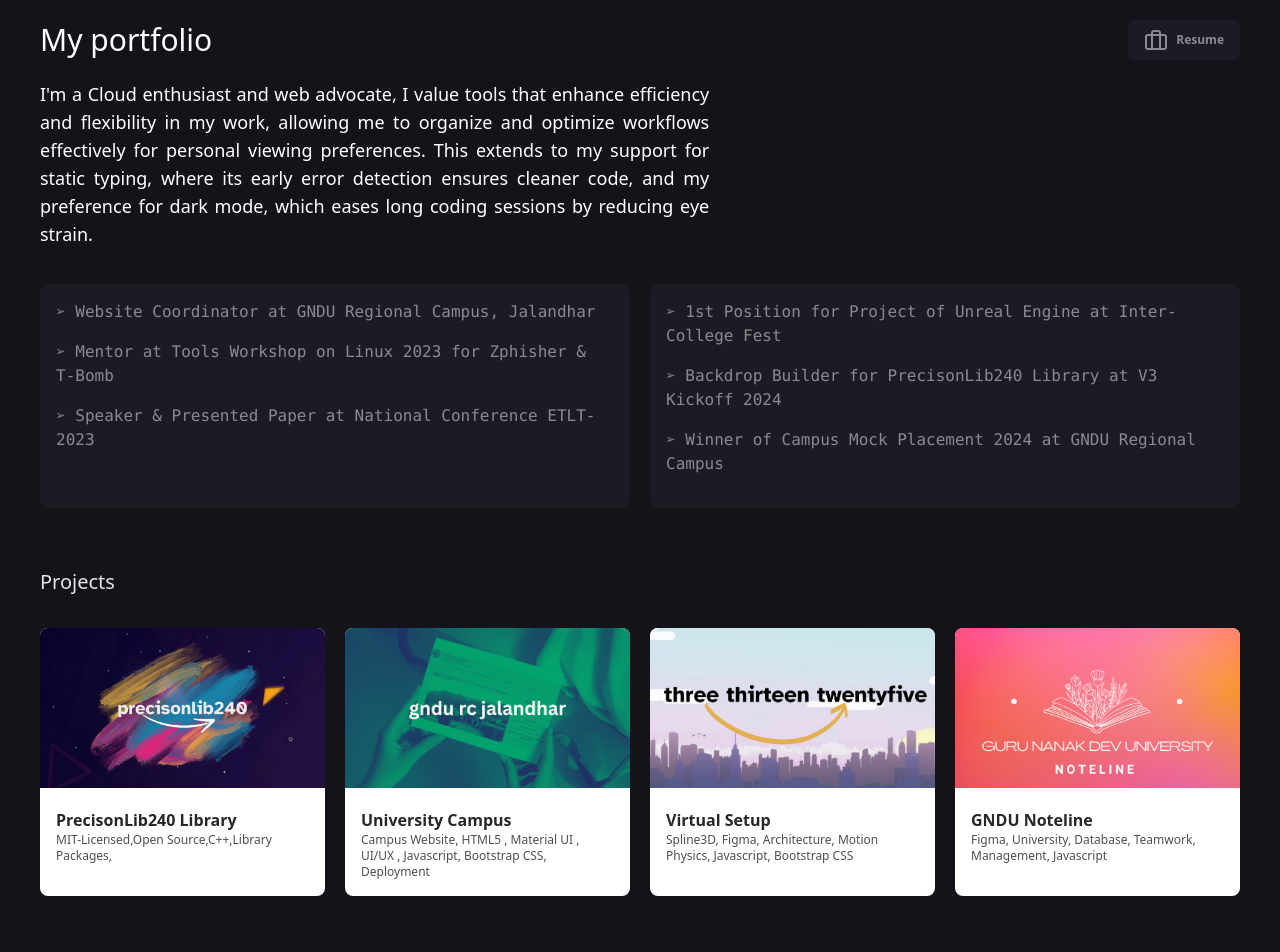
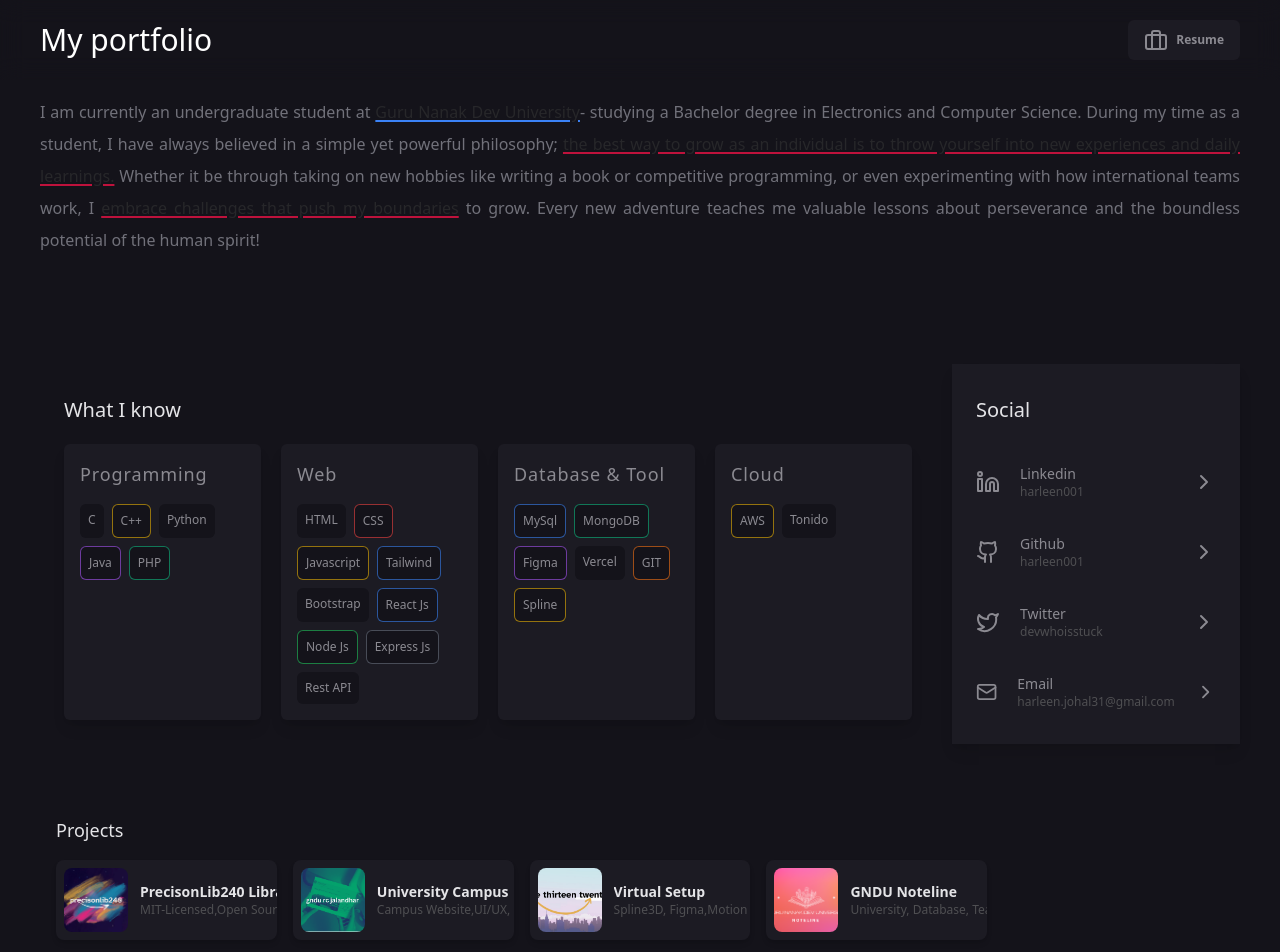
Before and after one commit to harleen001/pd, a Next.js app: page / in a window 1280 px wide. Shown: the top 952 px of the page. Built offline with nearby package versions, Linux system fonts and the light colour scheme.

Commit message:
final-change-25/02/25

```diff
--- a/src/app/page.tsx
+++ b/src/app/page.tsx
@@ -21,8 +21,9 @@
       <div className="flex flex-col gap-10 lg:px-10">
         {/* <Hero /> */}
         <AboutSection title="About" data={aboutsection} />
+        <MoreProjects title="Social" data={moreProjects} />
         <ProjectCardSection title="Projects" data={projectCard} />
-        <MoreProjects title="Social" data={moreProjects} />
+
 
         <CardSection title="Web" data={web3Cards} />
         <CardSection title="3D Model" data={threedCards} />
--- a/src/components/sections/AboutSection.tsx
+++ b/src/components/sections/AboutSection.tsx
@@ -1,6 +1,5 @@
 import { FC } from 'react';
 import { AboutsectionData } from '../utils/Data';
-
 
 interface AboutSectionProps {
     title: string;
@@ -11,29 +10,33 @@
 const AboutSection: FC<AboutSectionProps> = ({ title, version, data }) => {
     return (
         <section className="grid gap-5 p-5 md:p-0">
-        {/* Paragraph on top */}
-        <p className="mb-4 text-lg text-justify max-w-prose">{
-            "I'm a Cloud enthusiast and web advocate, I value tools that enhance efficiency and flexibility in my work, allowing me to organize and optimize workflows effectively for personal viewing preferences. This extends to my support for static typing, where its early error detection ensures cleaner code, and my preference for dark mode, which eases long coding sessions by reducing eye strain."}</p>
-
-      <div className="grid grid-cols-1 gap-5 md:grid-cols-2">
-  <div className="p-4 rounded-lg bg-cardPrimary">
-    <div className="mb-4 font-mono text-primary">➢ Website Coordinator at GNDU Regional Campus, Jalandhar</div>
-    <div className="mb-4 font-mono text-primary">➢ Mentor at Tools Workshop on Linux 2023 for Zphisher & T-Bomb</div>
-    <div className="mb-4 font-mono text-primary">➢ Speaker & Presented Paper at National Conference ETLT-2023</div>
-  </div>
-  <div className="p-4 rounded-lg bg-cardPrimary">
-    <div className="mb-4 font-mono text-primary">➢ 1st Position for Project of Unreal Engine at Inter-College Fest</div>
-    <div className="mb-4 font-mono text-primary">➢ Backdrop Builder for PrecisonLib240 Library at V3 Kickoff 2024</div>
-    <div className="mb-4 font-mono text-primary">➢ Winner of Campus Mock Placement 2024 at GNDU Regional Campus</div>
-  </div>
-</div>
+            {/* Paragraph on top */}
+            <p className="space-y-4 text-zinc-500 dark:text-slate-300">
+                <p className="my-4 leading-loose text-justify">
+                    I am currently an undergraduate student at {' '}
+                    <a
+                        className="font-medium underline transition duration-100 rounded-sm focusable text-zinc-800 decoration-blue-500 decoration-2 underline-offset-2 hover:text-blue-500 hover:decoration-sky-500/30 focus:text-blue-500 focus:ring-sky-500/40 dark:text-white dark:decoration-sky-400 dark:hover:text-sky-400 dark:hover:decoration-sky-400/30 dark:focus:text-sky-400 dark:focus:ring-sky-400/40"
+                        href="https://www.gndu.ac.in/"
+                        rel="noreferrer"
+                        target="_blank"
+                    >
+                        Guru Nanak Dev University
+                    </a>
+                    - studying a Bachelor degree in Electronics and Computer Science. During my time as
+                    a student, I have always believed in a simple yet powerful philosophy;&nbsp;
+                    <span className="font-medium underline transition duration-100 rounded-sm focusable text-zinc-800 decoration-rose-700 decoration-2 underline-offset-2 focus:text-blue-500 focus:ring-sky-500/40 dark:text-white dark:decoration-amber-400 dark:hover:decoration-amber-400/30 dark:focus:text-sky-400 dark:focus:ring-sky-400/40">
+                        the best way to grow as an individual is to throw yourself into new experiences and daily learnings.
+                    </span>
+                    &nbsp;Whether it be through taking on new hobbies like writing a book or competitive programming, or even experimenting with how international teams work, I&nbsp;
+                    <span className="font-medium underline transition duration-100 rounded-sm focusable text-zinc-800 decoration-rose-700 decoration-2 underline-offset-2 focus:text-blue-500 focus:ring-sky-500/40 dark:text-white dark:decoration-rose-400 dark:hover:decoration-rose-400/30 dark:focus:text-sky-400 dark:focus:ring-sky-400/40">
+                        embrace challenges that push my boundaries
+                    </span>&nbsp;to grow. Every new adventure teaches me valuable lessons about perseverance and the boundless potential of the human spirit!
+                    <br /><br />
+                </p>
+            </p>
 
 
-
-
-
-      </section>
-
+        </section>
     );
 };
 
--- a/src/components/sections/CardSection.tsx
+++ b/src/components/sections/CardSection.tsx
@@ -12,7 +12,8 @@
     return (
         <section className="grid gap-5 p-5 md:p-0">
             <div className="text-xl font-bold text-highlight">{title}</div>
-            <div className="grid grid-cols-2 gap-5 md:grid-cols-4 lg:grid-cols-4 xl::grid-cols-5">
+            {/* Grid layout: 2 cards per row on mobile, then 3+ columns for larger screens */}
+            <div className="grid grid-cols-2 gap-5 sm:grid-cols-2 md:grid-cols-3 lg:grid-cols-4 xl:grid-cols-5">
                 {data.map((card) => (
                     <Card
                         href={card.href}
--- a/src/components/sections/ProjectCardSection.tsx
+++ b/src/components/sections/ProjectCardSection.tsx
@@ -9,9 +9,10 @@
 
 const ProjectCardSection: FC<ProjectCardSectionProps> = ({ title, data }) => {
   return (
-    <section className="grid gap-8 p-5 mt-5 md:p-0">
-      <div className="text-xl font-medium text-zinc-200">{title}</div>
-      <div className="grid grid-cols-1 md:grid-cols-3 lg:grid-cols-4 xl::grid-cols-4 gap-5">
+    <section className="p-4 mt-4">
+      <div className="text-lg font-medium text-zinc-200">{title}</div>
+      {/* Flex layout on small screens (mobile) and grid layout on larger screens */}
+      <div className="flex flex-col gap-4 mt-4 sm:grid sm:grid-cols-2 md:grid-cols-3 lg:grid-cols-4 xl:grid-cols-5">
         {data.map((card) => (
           <ProjectsCard
             href={card.href}
--- a/src/components/ui/Card.tsx
+++ b/src/components/ui/Card.tsx
@@ -3,7 +3,6 @@
 import List from './List';
 import { Code, History } from 'lucide-react';
 import Link from 'next/link';
-
 
 interface CardProps {
     title: string;
--- a/src/components/ui/ProjectsCard.tsx
+++ b/src/components/ui/ProjectsCard.tsx
@@ -17,17 +17,24 @@
 }) => {
   return (
     <Link target="_blank" href={href || '/'}>
-      <div className="flex flex-col gap-3 overflow-hidden bg-white rounded-lg text-zinc-800 overflow-ellipsis">
-        <Image
-          src={`/projects/${src}`}
-          alt="spotify"
-          width={700}
-          height={700}
-          className="object-cover aspect-video"
-        />
-        <div className="flex flex-col h-24 px-4 py-2">
-          <div className="flex font-bold">{title}</div>
-          <div className="flex text-xs text-info">{techStack}</div>
+      <div className="flex flex-col justify-between p-2 overflow-hidden rounded-lg shadow-md bg-cardPrimary text-zinc-200">
+        <div className="flex items-center justify-between space-x-3">
+          {/* Image */}
+          <div className="flex-shrink-0 w-16 h-16 overflow-hidden rounded-lg">
+            <Image
+              src={`/projects/${src}`}
+              alt={title}
+              width={64}
+              height={64}
+              className="object-cover w-full h-full"
+            />
+          </div>
+
+          {/* Title and Tech Stack */}
+          <div className="flex-1 w-full">
+            <div className="text-sm font-semibold truncate">{title}</div>
+            <div className="text-xs truncate text-info">{techStack}</div>
+          </div>
         </div>
       </div>
     </Link>
--- a/src/components/utils/Data.ts
+++ b/src/components/utils/Data.ts
@@ -29,7 +29,7 @@
   {
     id: 1,
     title: 'PrecisonLib240 Library',
-    techStack: 'MIT-Licensed,Open Source,C++,Library Packages,',
+    techStack: 'MIT-Licensed,Open Source,C++',
     imageUrl: 'pl.png',
     href: 'https://github.com/harleen001/PrecisionLib240',
   },
@@ -37,7 +37,7 @@
     id: 2,
     title: 'University Campus',
     techStack:
-      'Campus Website, HTML5 , Material UI , UI/UX , Javascript, Bootstrap CSS, Deployment',
+      'Campus Website,UI/UX, Deployment',
     imageUrl: 'gndurc.png',
     href: 'https://gndurcjal.in/',
   },
@@ -45,14 +45,14 @@
     id: 3,
     title: 'Virtual Setup',
     techStack:
-      'Spline3D, Figma, Architecture, Motion Physics, Javascript, Bootstrap CSS',
+      'Spline3D, Figma,Motion Physics',
     imageUrl: '31325.png',
     href: 'https://www.figma.com/design/K3NzUMoP7FYgl6eDA5DcCk/Untitled?node-id=0-1&t=5dT53Vks7CyTZA7A-1',
   },
   {
     id: 4,
     title: 'GNDU Noteline',
-    techStack: 'Figma, University, Database, Teamwork, Management, Javascript',
+    techStack: 'University, Database, Teamwork',
     imageUrl: 'noteline.png',
     href: 'https://gndunoteline.vercel.app/',
   },
@@ -280,7 +280,7 @@
   {
     id: 1,
     date: 'PrecisonLib240 Library',
-    text: 'MIT-Licensed,Open Source,C++,Library Packages,',
+    text: 'MIT-Licensed,Open Source,C++',
 
   },
 ]
```
Also changed, not shown: 1 other file (tests, documents, lock files or other folders).
